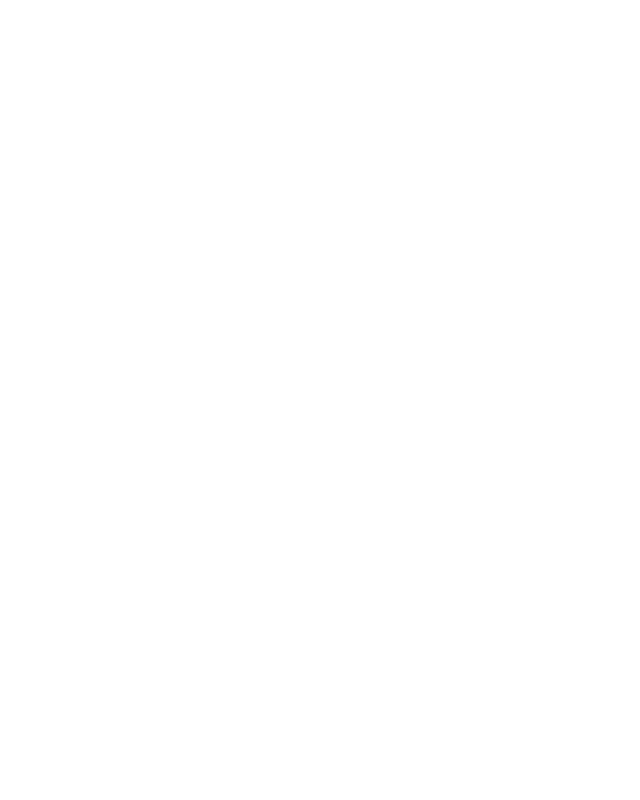
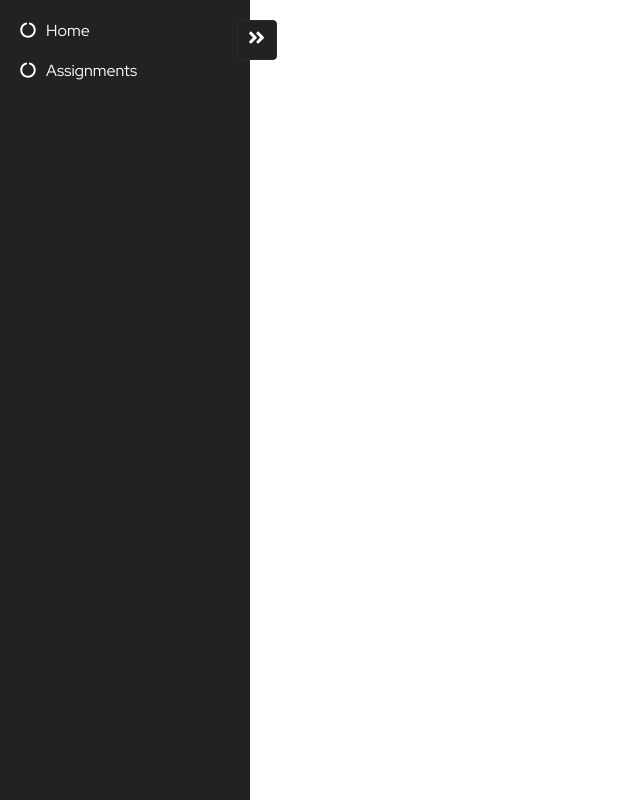
Before and after one commit to henriqFerreira/Wise, a React (Create React App) app in the folder wise.frontend/: page / in a window 1280 px wide. Shown: the whole page, without its empty margins (0-640 px from the left). Built offline with nearby package versions, Linux system fonts and the light colour scheme.

Commit message:
New: Sidebar module and SidebarItem component

```diff
--- a/wise.frontend/package.json
+++ b/wise.frontend/package.json
@@ -12,6 +12,7 @@
     "@types/react-dom": "^18.0.11",
     "react": "^18.2.0",
     "react-dom": "^18.2.0",
+    "react-icons": "^4.8.0",
     "react-scripts": "5.0.1",
     "typescript": "^4.9.5",
     "web-vitals": "^2.1.4"
--- a/wise.frontend/src/App.tsx
+++ b/wise.frontend/src/App.tsx
@@ -1,9 +1,13 @@
 import { Component } from 'react';
+import Sidebar from './layouts/_Sidebar/_Sidebar';
+import "./assets/css/global.css";
 
 export default class App extends Component {
     render () {
         return (
-            <></>
+            <>
+            <Sidebar />
+            </>
         );
     }
 }
--- /dev/null
+++ b/wise.frontend/src/assets/css/fonts.css
@@ -0,0 +1 @@
+@import url('https://fonts.googleapis.com/css2?family=Red+Hat+Display:ital,wght@0,300;0,400;0,500;0,600;0,700;0,800;0,900;1,300;1,400;1,500;1,600;1,700;1,800;1,900&display=swap');
--- /dev/null
+++ b/wise.frontend/src/assets/css/global.css
@@ -0,0 +1,12 @@
+@import "./fonts.css";
+@import "./variables.css";
+
+* {
+    padding: 0;
+    margin: 0;
+    box-sizing: border-box;
+}
+
+:root {
+    font-family: var(--default-font);
+}
--- /dev/null
+++ b/wise.frontend/src/assets/css/variables.css
@@ -0,0 +1,44 @@
+:root {
+    /* Fonts */
+    --default-font: 'Red Hat Display', sans-serif;
+
+    --fw-bold: bold;
+
+    --fs-small: 1rem;
+    --fs-regular: 1.1rem;
+    --fs-medium: 1.2rem;
+    --fs-large: 1.3rem;
+
+    /* Borders */
+    --br-default: 4px;
+}
+
+@media (prefers-color-scheme: light) {
+    :root {
+        /* Colors */
+        --base-ntrl-min: 255, 255, 255;
+        --base-ntrl-max: 0, 0, 0;
+
+        --base-clr: 34, 34, 34;
+        --base-clr-lt: 39, 43, 46;
+
+        --primary-clr: 32, 50, 63;
+        --secondary-clr: 50, 91, 75;
+        --tertiary-clr: 237, 241, 246;
+    }
+}
+
+@media (prefers-color-scheme: dark) {
+    :root {
+        /* Colors */
+        --base-ntrl-min: 255, 255, 255;
+        --base-ntrl-max: 0, 0, 0;
+
+        --base-clr: 34, 34, 34;
+        --base-clr-lt: 39, 43, 46;
+
+        --primary-clr: 32, 50, 63;
+        --secondary-clr: 50, 91, 75;
+        --tertiary-clr: 237, 241, 246;
+    }
+}
--- /dev/null
+++ b/wise.frontend/src/global.d.ts
@@ -0,0 +1 @@
+declare module '*.css'
--- /dev/null
+++ b/wise.frontend/src/layouts/_Sidebar/Sidebar.module.css
@@ -0,0 +1,26 @@
+.aside {
+    position: fixed;
+    top: 0; left: 0;
+    height: 100vh;
+    padding: 10px;
+    background-color: rgba(var(--base-clr), 1);
+    transition: all .3s ease-in-out;
+}
+
+.aside.expanded { width: 250px; }
+.aside.collapsed { width: 60px; }
+
+.toggleAside {
+    --l-size: 40px;
+    position: absolute;
+    top: calc(0% + var(--l-size)/2); left: calc(100% - var(--l-size)/3);
+    width: var(--l-size); height: var(--l-size);
+    padding: 5px;
+    background-color: rgba(var(--base-clr), 1);
+    border: 1px solid rgba(var(--base-clr-lt), 1);
+    border-radius: var(--br-default);
+    font-size: var(--fs-medium);
+    color: rgba(var(--base-ntrl-min), 1);
+    cursor: pointer;
+    outline: none;
+}
--- a/wise.frontend/src/layouts/_Sidebar/_Sidebar.tsx
+++ b/wise.frontend/src/layouts/_Sidebar/_Sidebar.tsx
@@ -0,0 +1,34 @@
+import { Component } from "react";
+import { FaAngleDoubleLeft, FaAngleDoubleRight } from "react-icons/fa";
+import styles from "./Sidebar.module.css";
+import SidebarItem from "./components/Item/_SidebarItem";
+
+interface State {
+    Shown: boolean
+}
+
+class Sidebar extends Component<{}, State> {
+    state: State = {
+        Shown: true
+    }
+
+    toggle (): void {
+        this.setState(() => ({ Shown: !this.state.Shown }));
+    }
+
+    render () {
+        return (
+            <aside className={`${ styles.aside } ${ this.state.Shown ? styles.expanded : styles.collapsed }`}>
+                <button className={ styles.toggleAside } onClick={ () => this.toggle() }>
+                    { this.state.Shown ? <FaAngleDoubleRight /> : <FaAngleDoubleLeft /> }
+                </button>
+                <div className={ styles.items }>
+                    <SidebarItem isShown={ this.state.Shown } placeholder="Home" />
+                    <SidebarItem isShown={ this.state.Shown } placeholder="Assignments" />
+                </div>
+            </aside>
+        )
+    }
+}
+
+export default Sidebar;
--- /dev/null
+++ b/wise.frontend/src/layouts/_Sidebar/components/Item/SidebarItem.module.css
@@ -0,0 +1,34 @@
+.item {
+    --l-size: 40px;
+    display: flex;
+    align-items: center;
+    gap: 10px;
+    height: var(--l-size);
+    padding: 10px;
+    background-color: rgba(var(--base-clr), 1);
+    border-radius: var(--br-default);
+    font-size: var(--fs-small);
+    color: rgba(var(--base-ntrl-min), 1);
+    overflow: hidden;
+    white-space: nowrap;
+    transition: background-color .1s linear;
+}
+
+.item.expanded {
+    width: 100%;
+    justify-content: flex-start;
+}
+
+.item.collapsed {
+    width: var(--l-size);
+    justify-content: center;
+}
+
+.item:hover {
+    background-color: rgba(var(--base-clr-lt), 1);
+}
+
+.icon {
+    font-size: var(--fs-small);
+    color: rgba(var(--base-ntrl-min), 1);
+}
--- /dev/null
+++ b/wise.frontend/src/layouts/_Sidebar/components/Item/_SidebarItem.tsx
@@ -0,0 +1,23 @@
+import { Component } from "react";
+import { FaCircleNotch } from "react-icons/fa";
+import styles from "./SidebarItem.module.css";
+
+interface Properties {
+    isShown: boolean;
+    placeholder: string;
+}
+
+class SidebarItem extends Component<Properties> {
+    render () {
+        const { isShown, placeholder } = this.props;
+
+        return (
+            <div className={` ${ styles.item } ${ isShown ? styles.expanded : styles.collapsed } `}>
+                <FaCircleNotch className={ styles.icon } />
+                { isShown ? placeholder : '' }
+            </div>
+        )
+    }
+}
+
+export default SidebarItem;
```
Also changed, not shown: 1 other file (tests, documents, lock files or other folders).
